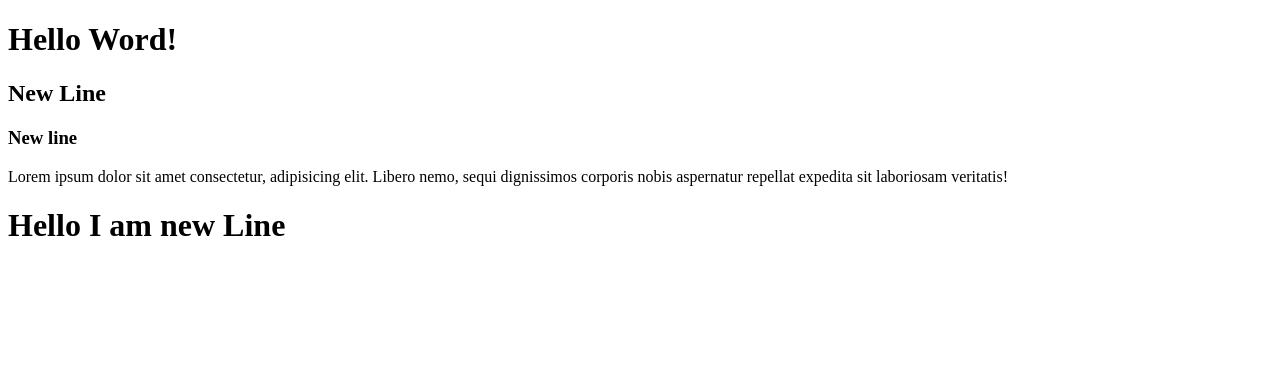
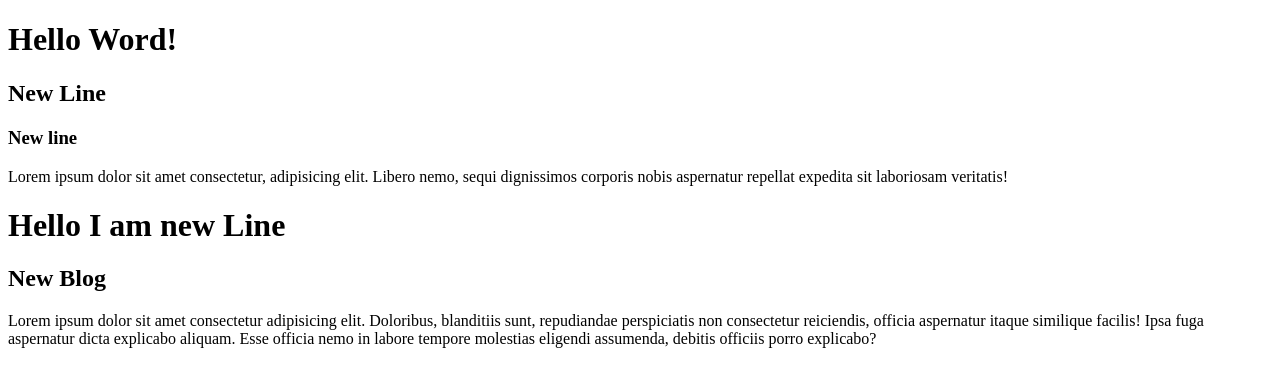
Before and after one commit to YunusAPolash/my-first-website, a plain HTML site: page index.html in a window 1280 px wide. Drawn offline with Linux system fonts and the light colour scheme.

Commit message:
New blog system added

```diff
--- a/index.html
+++ b/index.html
@@ -16,6 +16,17 @@
       laboriosam veritatis!
     </p>
     <h1>Hello I am new Line</h1>
+
+    <div>
+      <h2>New Blog</h2>
+      <p>
+        Lorem ipsum dolor sit amet consectetur adipisicing elit. Doloribus,
+        blanditiis sunt, repudiandae perspiciatis non consectetur reiciendis,
+        officia aspernatur itaque similique facilis! Ipsa fuga aspernatur dicta
+        explicabo aliquam. Esse officia nemo in labore tempore molestias
+        eligendi assumenda, debitis officiis porro explicabo?
+      </p>
+    </div>
     <img src="" alt="" />
     <script src="script.js"></script>
   </body>
```
